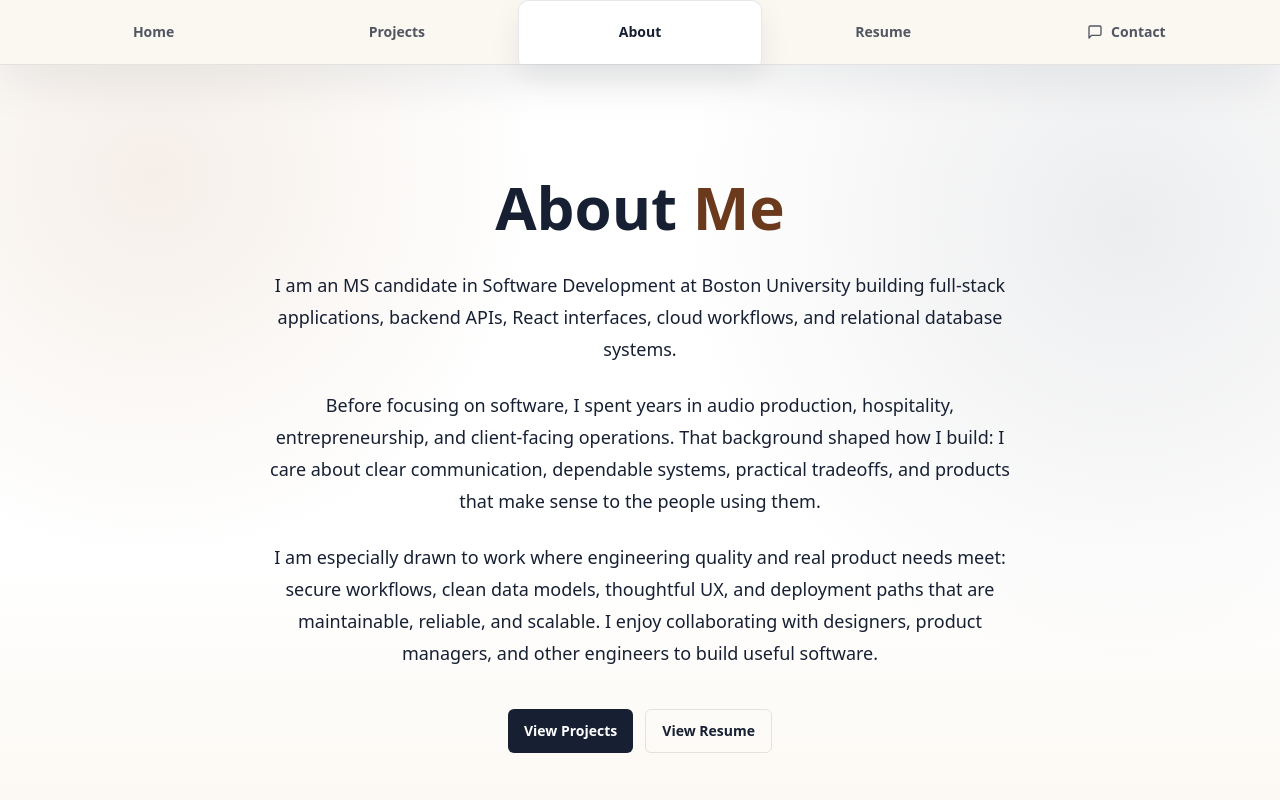
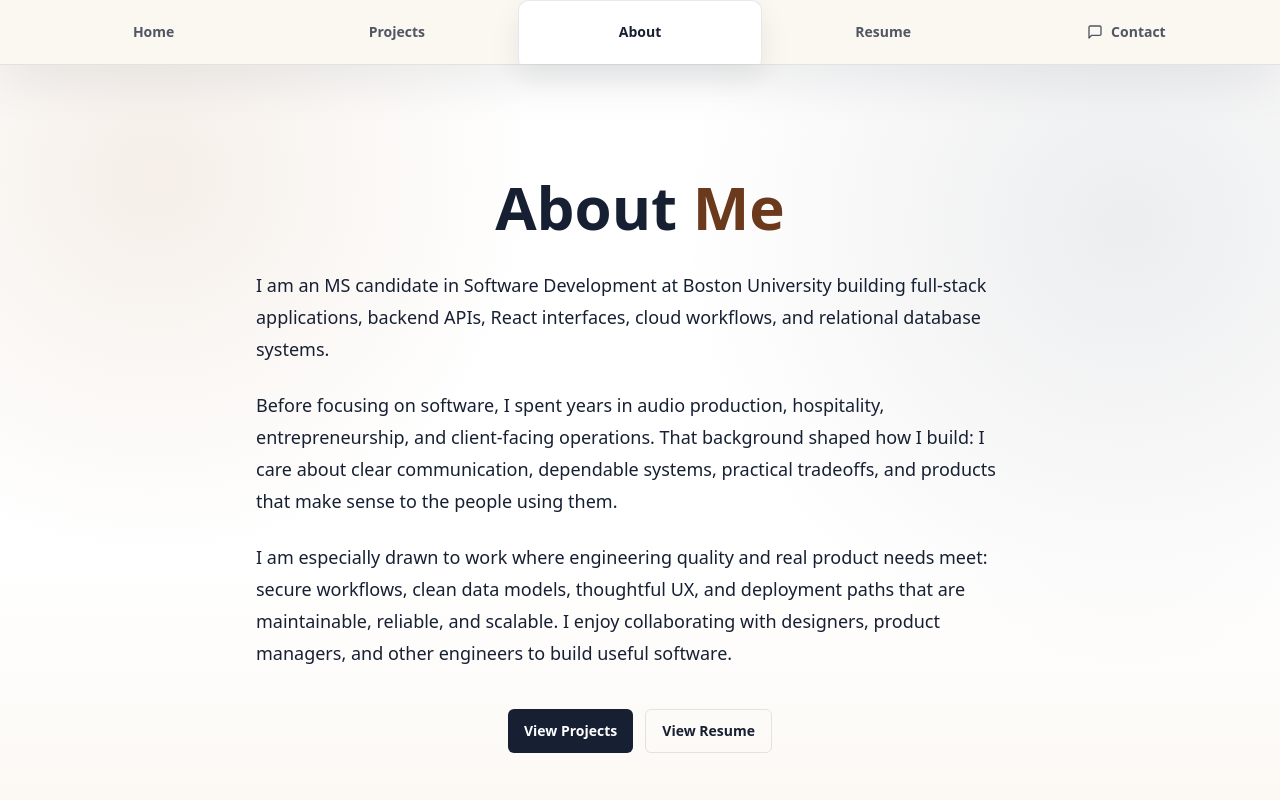
Before and after one commit to aaronbrown2/portfolio-site, a Next.js app: page /about in a window 1280 px wide. Shown: the top 800 px of the page. Built offline with nearby package versions, Linux system fonts and the light colour scheme.

Commit message:
Tweaked Styling

```diff
--- a/src/app/about/page.tsx
+++ b/src/app/about/page.tsx
@@ -10,12 +10,12 @@ export default function AboutPage() {
   return (
     <section className="portal-shell min-h-screen text-navy">
       <div className="mx-auto flex min-h-screen max-w-7xl items-center px-4 py-14 sm:px-6 lg:px-8 lg:py-24">
-        <div className="mx-auto w-full max-w-3xl text-center">
-          <h1 className="text-5xl font-bold leading-tight text-navy sm:text-6xl">
+        <div className="mx-auto w-full max-w-3xl">
+          <h1 className="text-center text-5xl font-bold leading-tight text-navy sm:text-6xl">
             About <span className="text-brown">Me</span>
           </h1>
 
-          <div className="mt-8 space-y-6 text-lg leading-8 text-navy/74">
+          <div className="mt-8 space-y-6 text-left text-lg leading-8 text-navy/74">
             <p>
               I am an MS candidate in Software Development at Boston University
               building full-stack applications, backend APIs, React interfaces,
```
